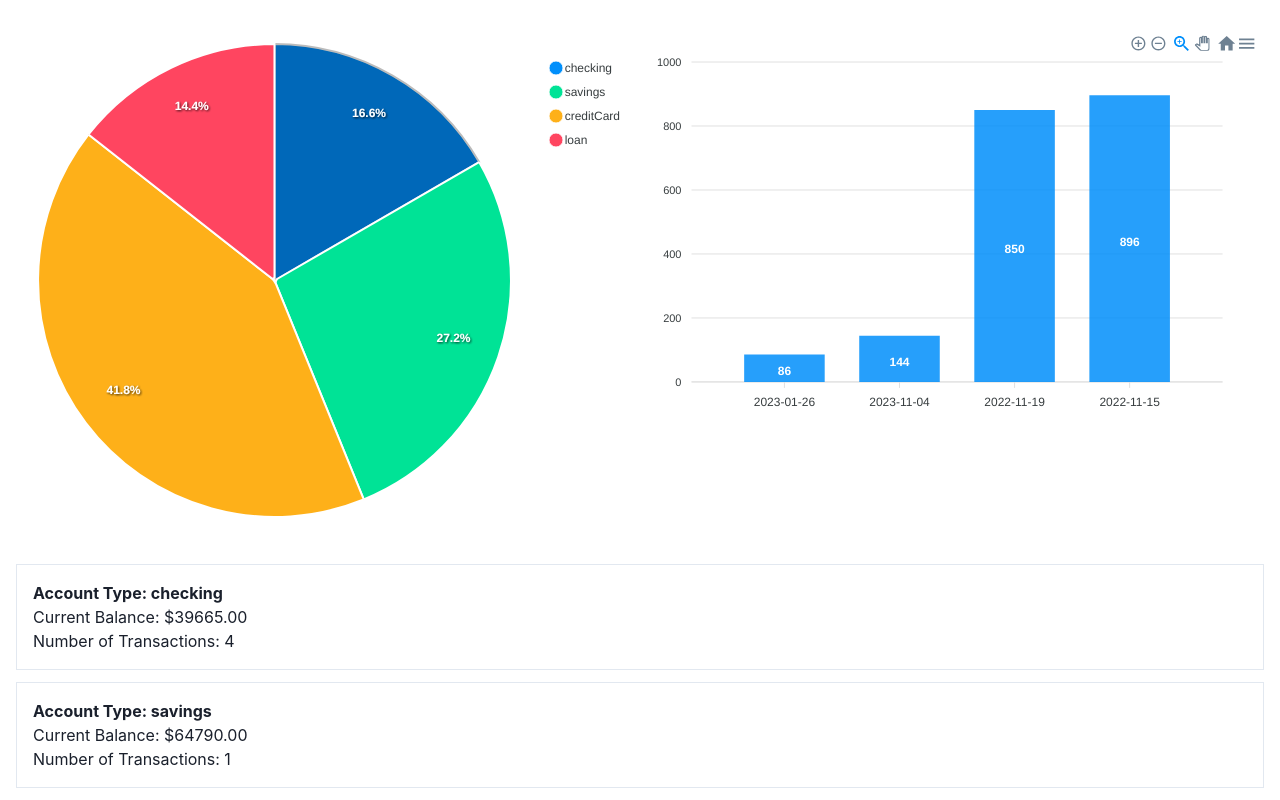
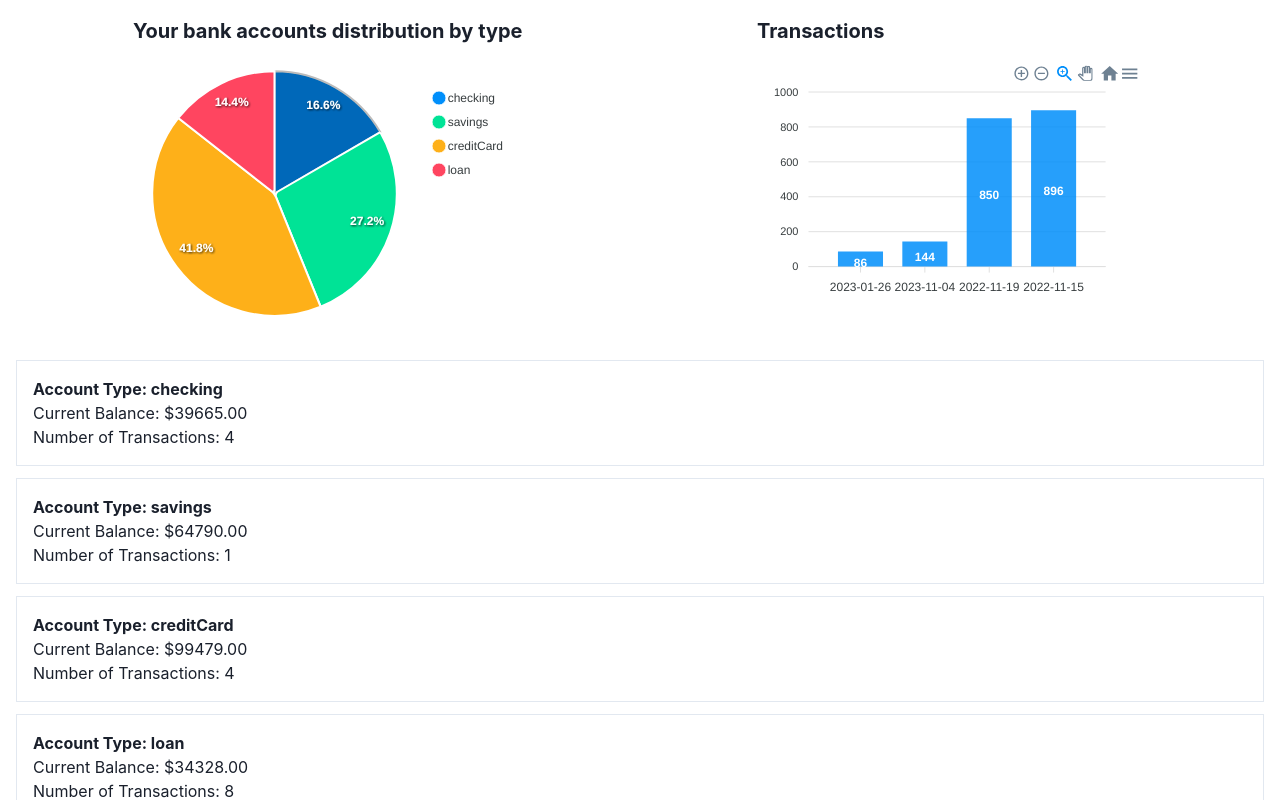
Before and after one commit to thiagobutignon/free-the-freela, a React (Create React App) app: page / in a window 1280 px wide. Both pictures are taken after a click on the element "checking". Shown: the top 800 px of the page. Built offline with nearby package versions, Linux system fonts and the light colour scheme.

Commit message:
chore: add readme

```diff
--- a/src/presentation/pages/home.tsx
+++ b/src/presentation/pages/home.tsx
@@ -1,6 +1,7 @@
 import './home.css'
 
 import { AccountList, ChartBox } from '../components'
+import { Box, Text } from '@chakra-ui/react'
 
 import { ApexOptions } from 'apexcharts'
 import { GetBankAccount } from '../../domain/models'
@@ -72,18 +73,28 @@ export const Home: React.FC<Props> = ({ getBankAccount }) => {
 
   return (
     <>
+
     <div className="chart-container" style={{ padding: '16px' }}>
+    <Box>
+      <Text fontSize={'20px'} fontWeight={700}>Your bank accounts distribution by type</Text>
       <ChartBox
           options={pieOptions}
           series={chartSeries}
           type={'pie'}
         />
+    </Box>
+
       {showBarChart && (
+        <>
+        <Box>
+          <Text fontSize={'20px'} fontWeight={700}>Transactions</Text>
           <ChartBox
             options={barOptions}
             series={[{ data: barChartData }]}
             type={'bar'}
           />
+        </Box>
+        </>
       )}
     </div>
     <AccountList accounts={state.accounts}/>
```
Also changed, not shown: 1 other file (tests, documents, lock files or other folders). Lines whose indentation alone changed are shown as unchanged.
